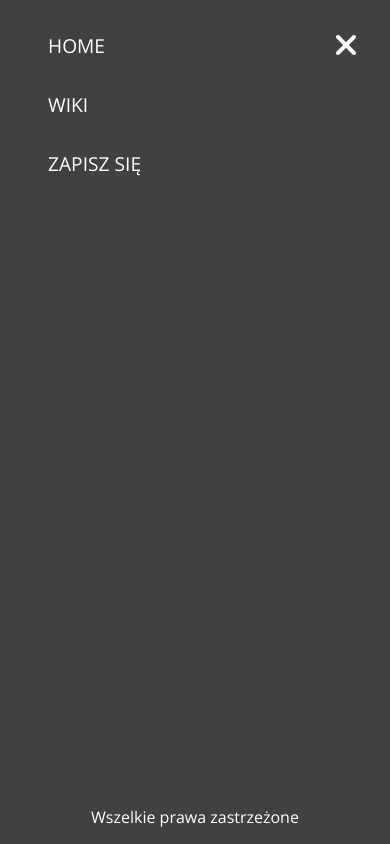
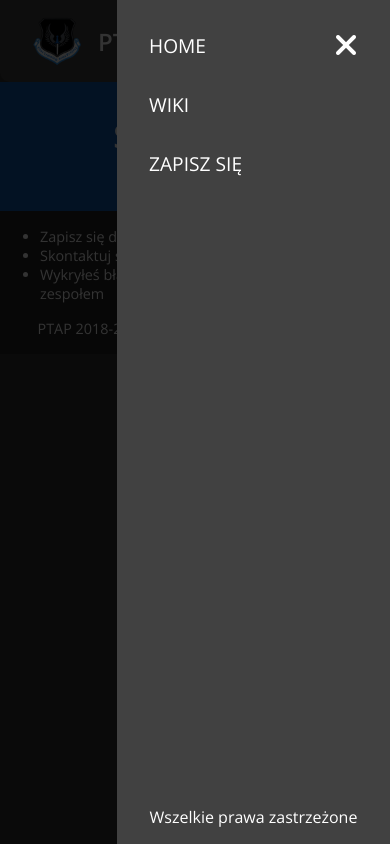
Before and after one commit to Pawel2923/PTAP, a React (Create React App) app: page / in a window 390 px wide. Both pictures are taken after a click on the icon 347 px from the left and 41 px from the top of the page. Built offline with nearby package versions, Linux system fonts and the light colour scheme.

Commit message:
Change MobileMenu size Add Backdrop Add close handlers on links

```diff
--- a/src/components/Nav/MobileMenu.js
+++ b/src/components/Nav/MobileMenu.js
@@ -1,4 +1,4 @@
-import { useRef } from "react";
+import React, { useRef } from "react";
 import ReactDOM from "react-dom";
 import { Link } from "react-router-dom";
 
@@ -8,8 +8,10 @@ const targetContainer = document.getElementById("overlays");
 
 const MobileMenu = (props) => {
   const overlay = useRef();
+  const backdrop = useRef();
 
   const closeClickHandler = () => {
+    backdrop.current.style.animationName = classes.fadeOut;
     overlay.current.style.animationName = classes.slideOut;
 
     setTimeout(() => {
@@ -18,15 +20,34 @@ const MobileMenu = (props) => {
   };
 
   const children = (
+    <React.Fragment>
+      <div
+        className={classes.backdrop}
+        ref={backdrop}
+        onClick={closeClickHandler}
+      ></div>
       <div className={classes.overlay} ref={overlay}>
         <i className="fa-solid fa-xmark" onClick={closeClickHandler}></i>
         <ul>
-        <li><Link to="/">HOME</Link></li>
-        <li><Link to="/wiki">WIKI</Link></li>
-        <li><Link to="/sign-in">ZAPISZ SIĘ</Link></li>
+          <li>
+            <Link to="/" onClick={closeClickHandler}>
+              HOME
+            </Link>
+          </li>
+          <li>
+            <Link to="/wiki" onClick={closeClickHandler}>
+              WIKI
+            </Link>
+          </li>
+          <li>
+            <Link to="/sign-in" onClick={closeClickHandler}>
+              ZAPISZ SIĘ
+            </Link>
+          </li>
         </ul>
         <footer>Wszelkie prawa zastrzeżone</footer>
       </div>
+    </React.Fragment>
   );
 
   return ReactDOM.createPortal(children, targetContainer);
--- a/src/components/Nav/MobileMenu.module.css
+++ b/src/components/Nav/MobileMenu.module.css
@@ -1,9 +1,20 @@
 .overlay {
     position: fixed;
-    inset: 0;
+    right: 0;
+    top: 0;
+    width: 70%;
+    height: 100%;
     background-color: #414141;
     animation: slideIn 0.2s ease-in both;
     z-index: 3;
+}
+
+.backdrop {
+    position: absolute;
+    inset: 0;
+    z-index: 2;
+    background-color: rgba(0, 0, 0, 0.8);
+    animation: fadeIn 0.2s ease-in both;
 }
 
 .overlay i {
@@ -16,7 +27,7 @@
 .overlay ul {
     margin: 0;
     padding: 0;
-    padding: 0 3rem;
+    padding: 0 2rem;
     list-style-type: none;
     font-size: 1.2em;
 }
@@ -53,3 +64,21 @@
         transform: translateX(100%);
     }
 }
+
+@keyframes fadeIn {
+    from {
+        opacity: 0;
+    }
+    to {
+        opacity: 1;
+    }
+}
+
+@keyframes fadeOut {
+    from {
+        opacity: 1;
+    }
+    to {
+        opacity: 0;
+    }
+}
```
Lines whose indentation alone changed are shown as unchanged.
